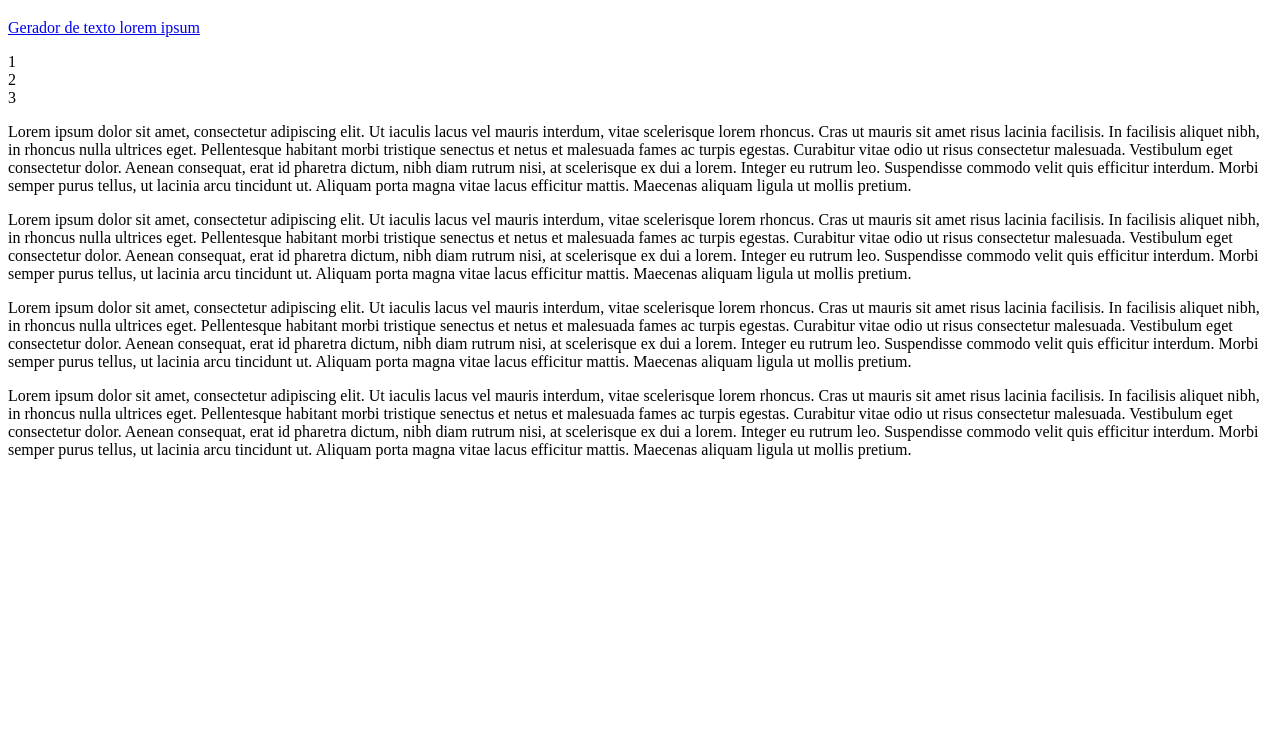
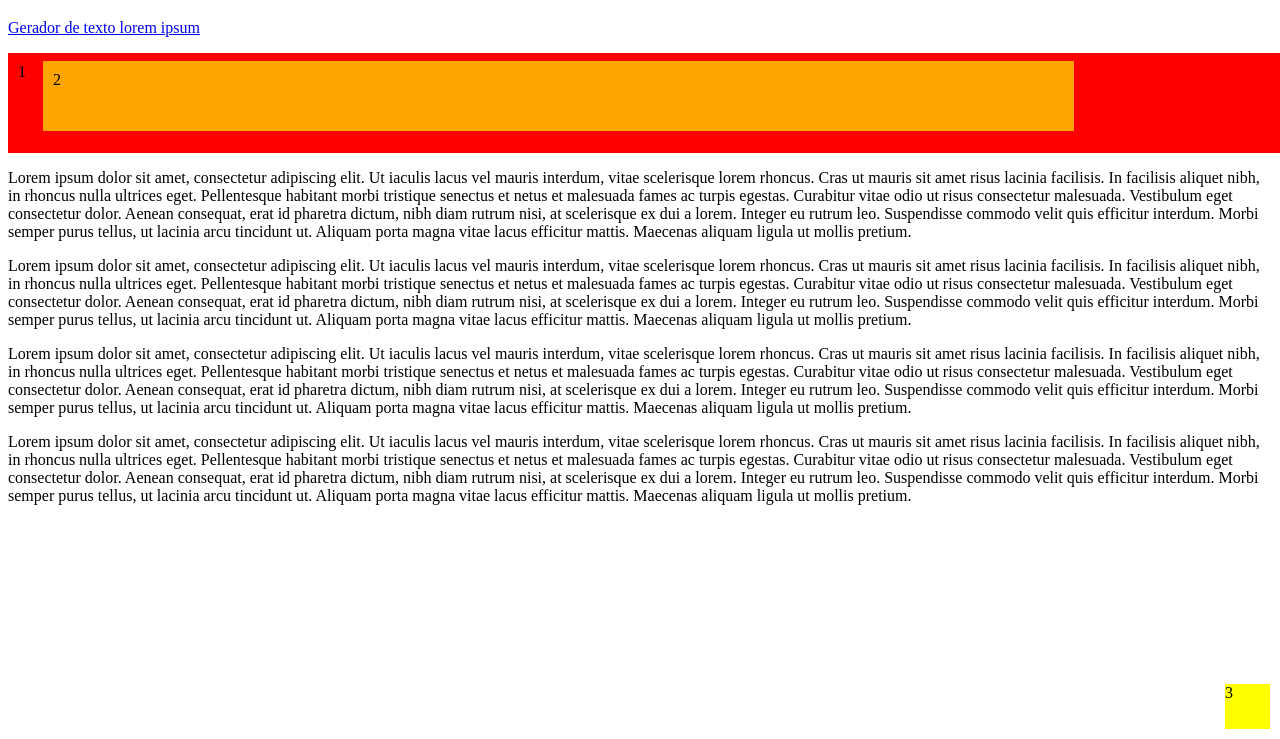
Before and after one commit to AlexandraEspindola/Curso-HTML-CSS-JS, a plain HTML site: page html-css-js_valtech/12_position.html in a window 1280 px wide. Shown: the part 61-800 px from the top of the page. Drawn offline with Linux system fonts and the light colour scheme.

Commit message:
Exercicios positions relative fixed absolute static

```diff
--- a/html-css-js_valtech/12_position.html
+++ b/html-css-js_valtech/12_position.html
@@ -8,6 +8,40 @@
     <meta name="author" content="Alê">
     <meta name="desciption" content="Lista de estruturas básicas do html">
     <meta name="keywords" content=" ">
+
+    <style>
+
+        #um{
+            background: red;
+            padding: 10px;
+            width: 100%;
+            height: 80px;
+            position: relative;
+
+        }
+
+        #dois{
+            background: orange;
+            padding: 10px;
+            width: 80%;
+            height: 50px;
+            position: relative;
+            top: -20px;
+            right: -25px;
+
+        }
+
+        #tres{
+            background: yellow;
+            width: 45px;
+            height: 45px;
+            position: fixed;
+            bottom: 10px;
+            right: 10px;
+        }
+
+    </style>
+
 </head>
 
 <body>
@@ -16,9 +50,9 @@
     <p><a href="https://www.4devs.com.br/gerador_de_texto_lorem_ipsum">Gerador de texto lorem ipsum</a></p>
 
     <div id="container">
-        <div id="1">1
-            <div id="2">2
-                <div id="3">3</div>
+        <div id="um">1
+            <div id="dois">2
+                <div id="tres">3</div>
             </div>
         </div>
 
```
